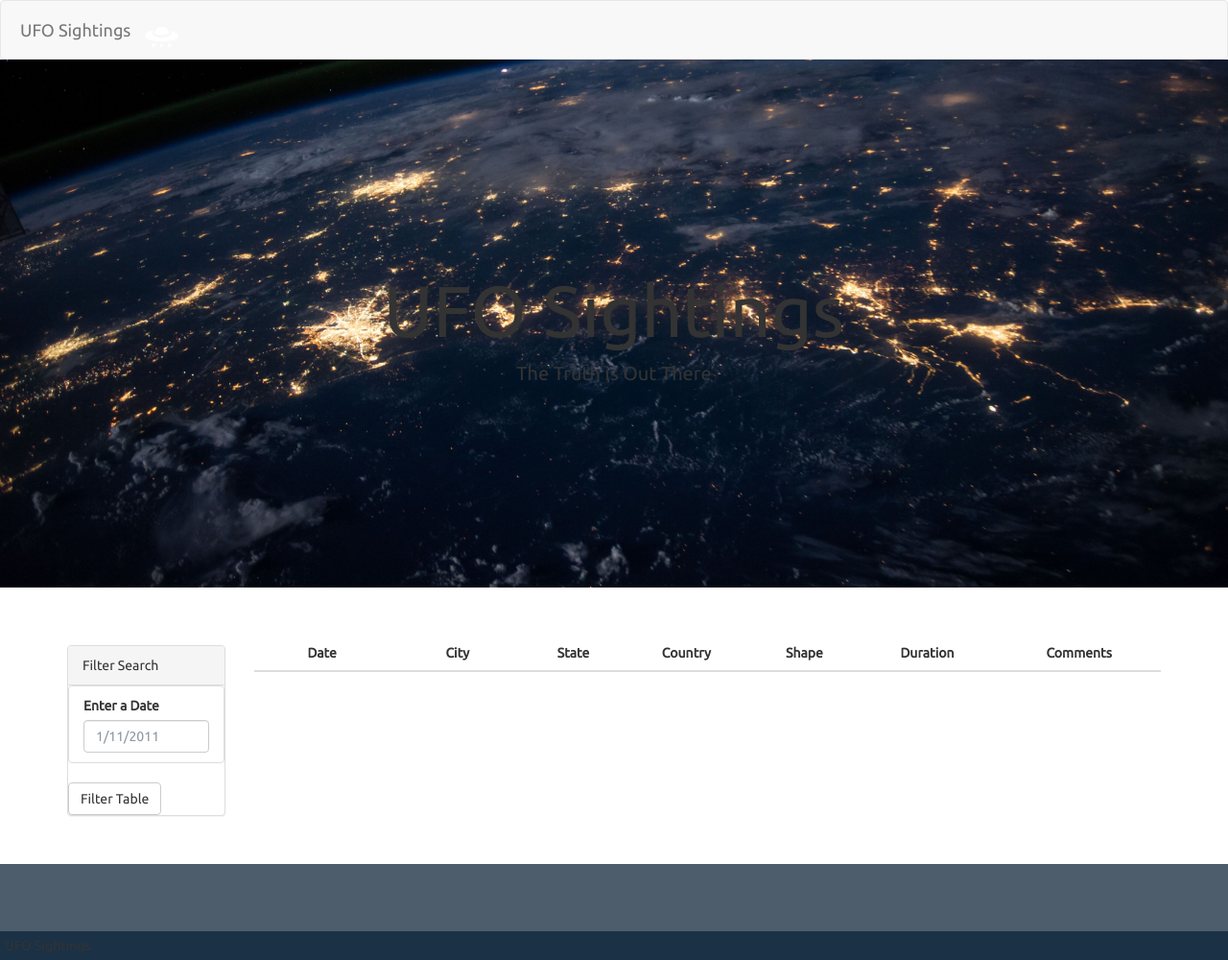
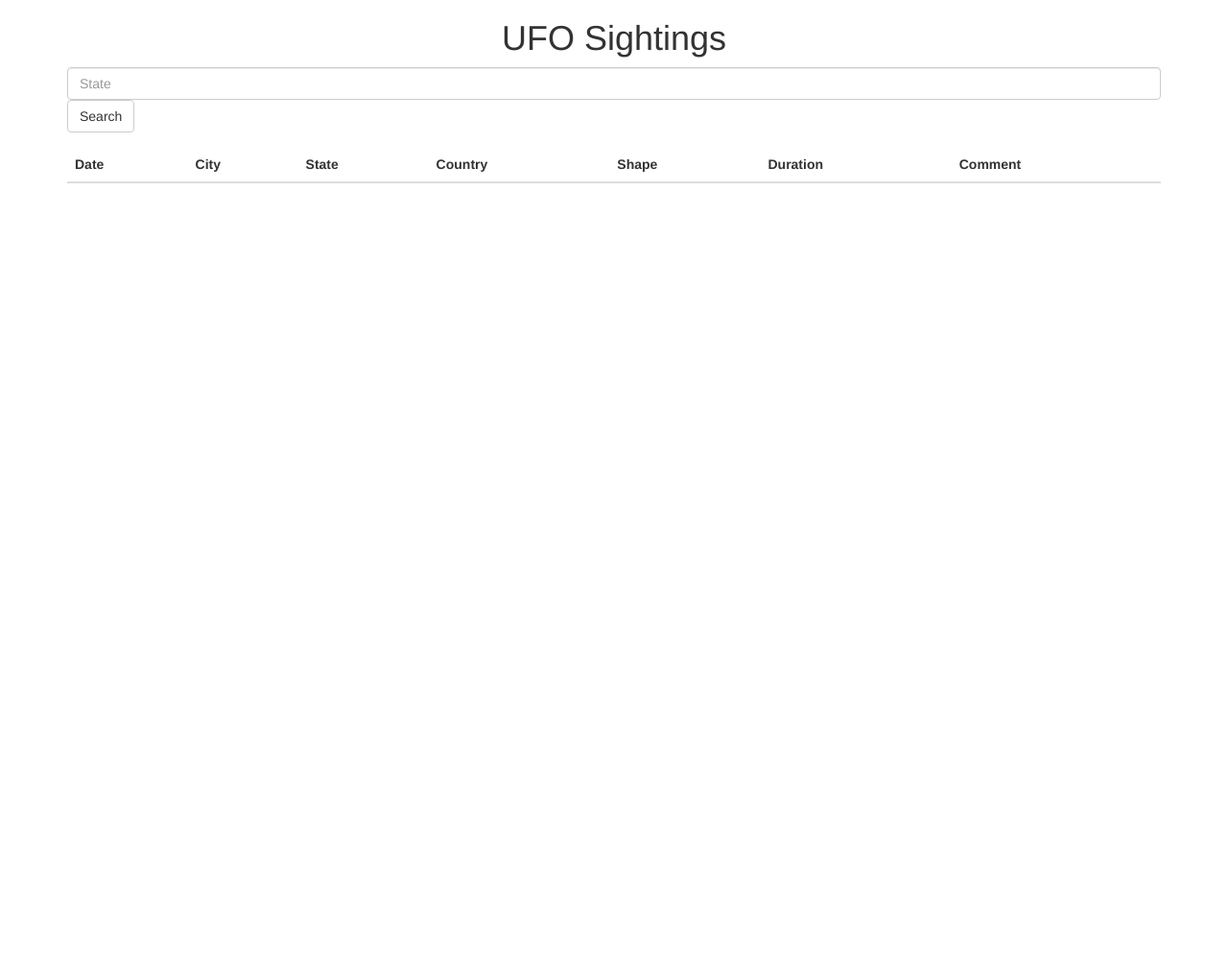
Before and after one commit to petersaur/JavascriptDom, a plain HTML site: page index.html in a window 1280 px wide. Shown: the whole page at 96% size. After the commit the page ends 800 px from the top, so only its background shows below. Drawn offline with nearby package versions, Linux system fonts and the light colour scheme.

Commit message:
updated index

```diff
--- a/index.html
+++ b/index.html
@@ -1,79 +1,47 @@
 <!DOCTYPE html>
-<html>
-
+<html lang="en">
 <head>
-  <meta charset="utf-8">
-  <title>UFO Finder</title>
-  <meta name="viewport" content="width=device-width, initial-scale=1">
-  <link rel="stylesheet" href="https://maxcdn.bootstrapcdn.com/bootswatch/3.3.7/superhero/bootstrap.min.css">
-  <link href="https://fonts.googleapis.com/css?family=Ubuntu" rel="stylesheet">
-  <link rel="stylesheet" href="static/css/style.css">
+  <meta charset="UTF-8">
+  <meta name="viewport" content="width=device-width, initial-scale=1.0">
+  <meta http-equiv="X-UA-Compatible" content="ie=edge">
+  <title>Peter's UFO Sightings </title>
+  <h1><center>UFO Sightings</center></h1>
+  <link rel="stylesheet" href="https://cdnjs.cloudflare.com/ajax/libs/twitter-bootstrap/3.3.7/css/bootstrap.min.css" />
+  <link rel="stylesheet" href="styles.css">
 </head>
 
 <body>
-  <div class="wrapper">
-    <nav class="navbar navbar-default">
-      <div class="container-fluid">
-        <div class="navbar-header">
-          <a class="navbar-brand" href="index.html">UFO Sightings
-            <img class="nav-ufo" src="static/images/ufo.svg">
-          </a>
+  <div class="container">
+    <div class="row">
+      <div class="col-md-12">
+        <div class="form-group">
+          <input type="text" class="form-control" id="state" placeholder="State">
+          <a id="search" class="btn btn-default">Search</a>
         </div>
       </div>
-    </nav>
-    <div class="hero text-center">
-      <h1>UFO Sightings</h1>
-      <p>The Truth is Out There</p>
     </div>
-    <div class="container">
-      <div class="row margin-top-50">
-        <div class="col-md-2">
-          <aside class="filters">
-            <div class="panel panel-default">
-              <div class="panel-heading">Filter Search</div>
-              <div class="panel-body">
-                <form>
-                  <div class="form-group">
-                    <ul class="list-group" id="filters">
-                      <li class="filter list-group-item">
-                        <label for="date">Enter a Date</label>
-                        <input class="form-control" id="datetime" type="text" placeholder="1/11/2011">
-                      </li>
-                    </ul>
-                  </div>
-                  <button id="filter-btn" type="submit" class="btn btn-default">Filter Table</button>
-                </form>
-              </div>
-            </div>
-          </aside>
-        </div>
-        <div class="col-md-10">
-          <div id="table-area" class="">
-            <table id="ufo-table" class="table table-striped">
+    <div class="row">
+      <div class="col-md-12">
+        <table class="table table-striped">
           <thead>
             <tr>
-                  <th class="table-head">Date</th>
-                  <th class="table-head">City</th>
-                  <th class="table-head">State</th>
-                  <th class="table-head">Country</th>
-                  <th class="table-head">Shape</th>
-                  <th class="table-head">Duration</th>
-                  <th class="table-head">Comments</th>
+              <th>Date</th>
+              <th>City</th>
+              <th>State</th>
+              <th>Country</th>
+              <th>Shape</th>
+              <th>Duration</th>
+              <th>Comment</th>
             </tr>
           </thead>
-              <tbody></tbody>
+          <tbody>
+          </tbody>
         </table>
       </div>
     </div>
   </div>
-    </div>
-    <footer class="footer">
-      <span class="bottom">UFO Sightings</span>
-    </footer>
-  </div>
-  <script src="https://cdnjs.cloudflare.com/ajax/libs/d3/4.11.0/d3.js"></script>
-  <script src="static/js/data.js"></script>
-  <script src="static/js/app.js"></script>
+  <script src="addressData.js" type="text/javascript"></script>
+  <script src="index.js" type="text/javascript"></script>
 </body>
 
 </html>
```
Lines whose indentation alone changed are shown as unchanged.
